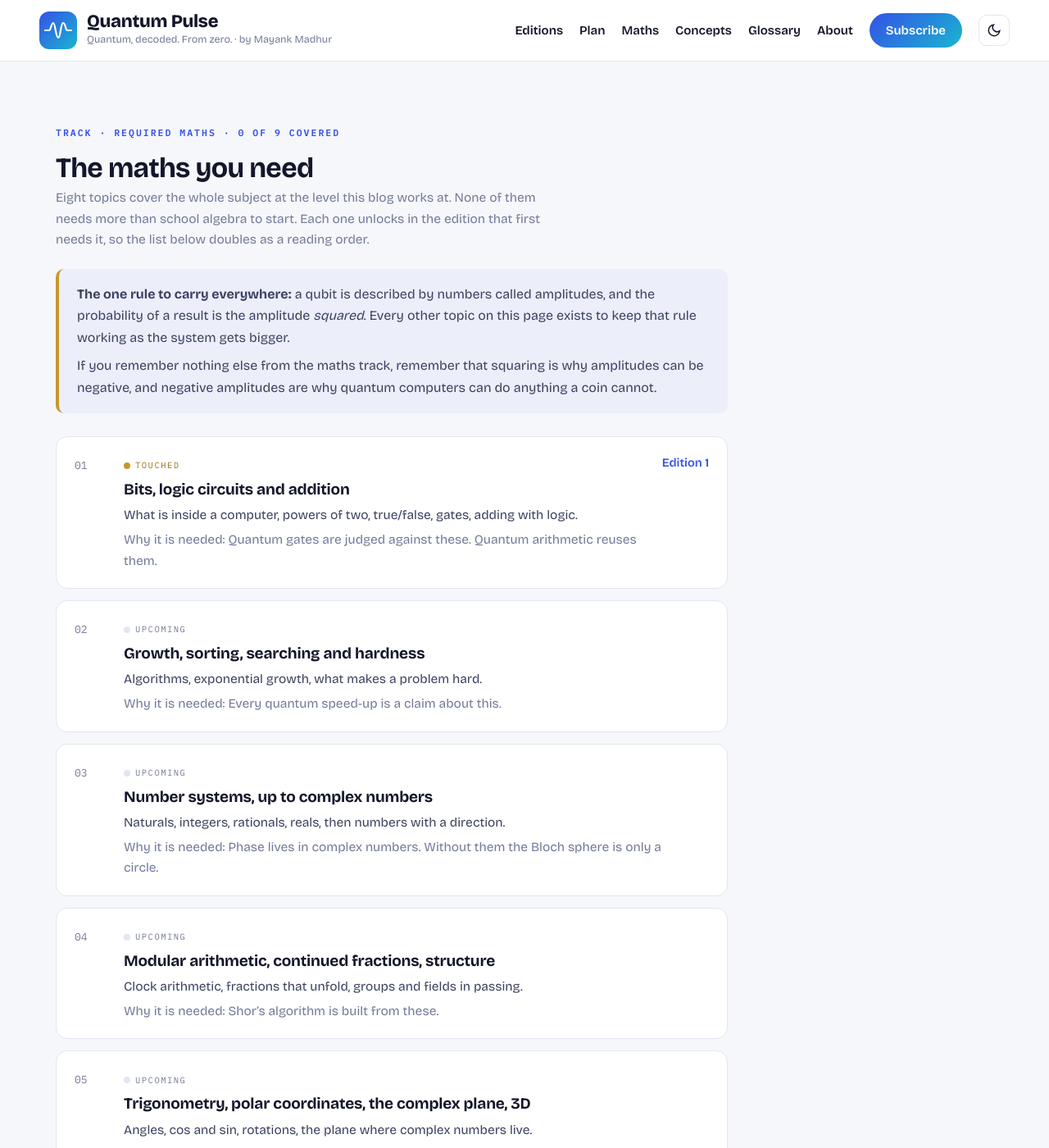
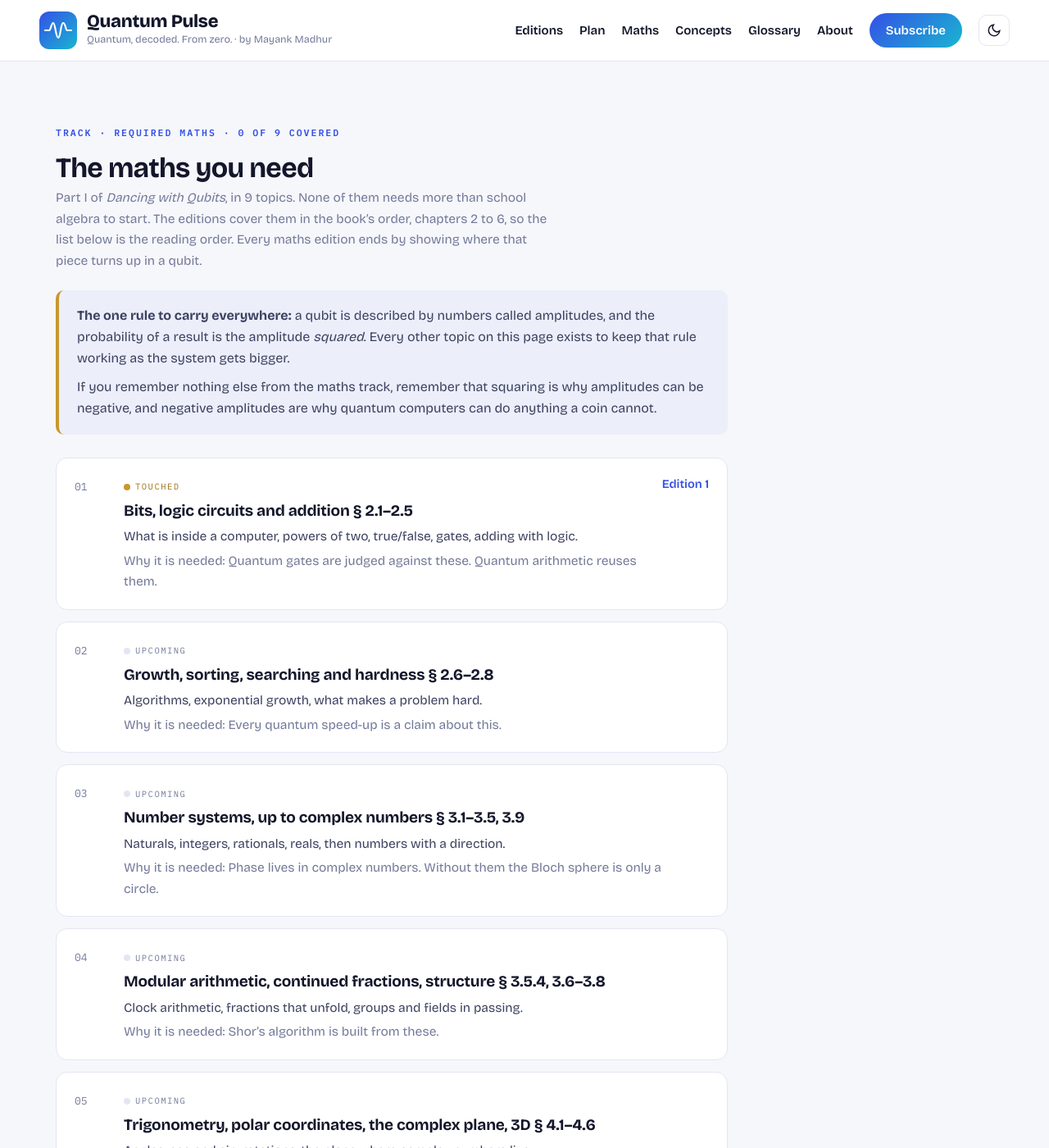
Before and after one commit to mayankmarch25/quantumpulse, a Jekyll site: the page built from _pages/maths.html, in a window 1280 px wide and 1400 px high. Shown: the whole window at 82% size. Built offline with Jekyll 4.4.1, drawn with Linux system fonts in a browser that asks for light colours; some of the changed text lies outside the part shown.

Commit message:
Add files via upload

```diff
--- a/_pages/concepts.html
+++ b/_pages/concepts.html
@@ -7,7 +7,7 @@ permalink: /concepts/
 <section class="wrap sec">
   <p class="eyebrow">TRACK · CORE CONCEPTS · {{ c_cov }} OF {{ site.data.tracks.concepts | size }} COVERED</p>
   <h1 class="sec-title">The core concepts</h1>
-  <p class="sec-sub">Twelve ideas, in dependency order. You cannot understand entanglement without two qubits, or two qubits without one, so the order is fixed. Covered means an edition exists. Introduced means it appeared in a picture but has not had its own edition yet.</p>
+  <p class="sec-sub">Part II of <em>Dancing with Qubits</em>, chapters 7 to 11, in {{ site.data.tracks.concepts | size }} ideas and in the book’s order. You cannot understand entanglement without two qubits, or two qubits without one, so the order is fixed. Covered means an edition exists. Introduced means it appeared in a picture but has not had its own edition yet.</p>
   <div class="callout">
     <p><strong>The thread through all twelve:</strong> a qubit is an arrow, not a switch. Everything hard in quantum computing is about what happens to arrows when you rotate them, combine them, and finally look at them.</p>
   </div>
@@ -17,7 +17,7 @@ permalink: /concepts/
       <span class="num">{{ forloop.index | prepend: "0" | slice: -2, 2 }}</span>
       <div>
         <span class="st st-{{ t.status }}">{{ t.status | upcase }}</span>
-        <h3>{{ t.name }}</h3>
+        <h3>{{ t.name }} <span class="ch">§ {{ t.ch }}</span></h3>
         <p>{{ t.what }}</p>
       </div>
       {% if t.edition %}{% assign ed = site.posts | where: "edition", t.edition | first %}{% if ed %}<a class="ed-link" href="{{ site.baseurl }}{{ ed.url }}">Edition {{ t.edition }}</a>{% endif %}{% endif %}
--- a/_pages/maths.html
+++ b/_pages/maths.html
@@ -7,7 +7,7 @@ permalink: /maths/
 <section class="wrap sec">
   <p class="eyebrow">TRACK · REQUIRED MATHS · {{ m_cov }} OF {{ site.data.tracks.maths | size }} COVERED</p>
   <h1 class="sec-title">The maths you need</h1>
-  <p class="sec-sub">Eight topics cover the whole subject at the level this blog works at. None of them needs more than school algebra to start. Each one unlocks in the edition that first needs it, so the list below doubles as a reading order.</p>
+  <p class="sec-sub">Part I of <em>Dancing with Qubits</em>, in {{ site.data.tracks.maths | size }} topics. None of them needs more than school algebra to start. The editions cover them in the book’s order, chapters 2 to 6, so the list below is the reading order. Every maths edition ends by showing where that piece turns up in a qubit.</p>
   <div class="callout">
     <p><strong>The one rule to carry everywhere:</strong> a qubit is described by numbers called amplitudes, and the probability of a result is the amplitude <em>squared</em>. Every other topic on this page exists to keep that rule working as the system gets bigger.</p>
     <p>If you remember nothing else from the maths track, remember that squaring is why amplitudes can be negative, and negative amplitudes are why quantum computers can do anything a coin cannot.</p>
@@ -18,7 +18,7 @@ permalink: /maths/
       <span class="num">{{ forloop.index | prepend: "0" | slice: -2, 2 }}</span>
       <div>
         <span class="st st-{{ t.status }}">{{ t.status | upcase }}</span>
-        <h3>{{ t.name }}</h3>
+        <h3>{{ t.name }} <span class="ch">§ {{ t.ch }}</span></h3>
         <p>{{ t.what }}</p>
         <p class="why">Why it is needed: {{ t.why }}</p>
       </div>
```
Also changed, not shown: _pages/plan.html (added, +33 -0 lines).
